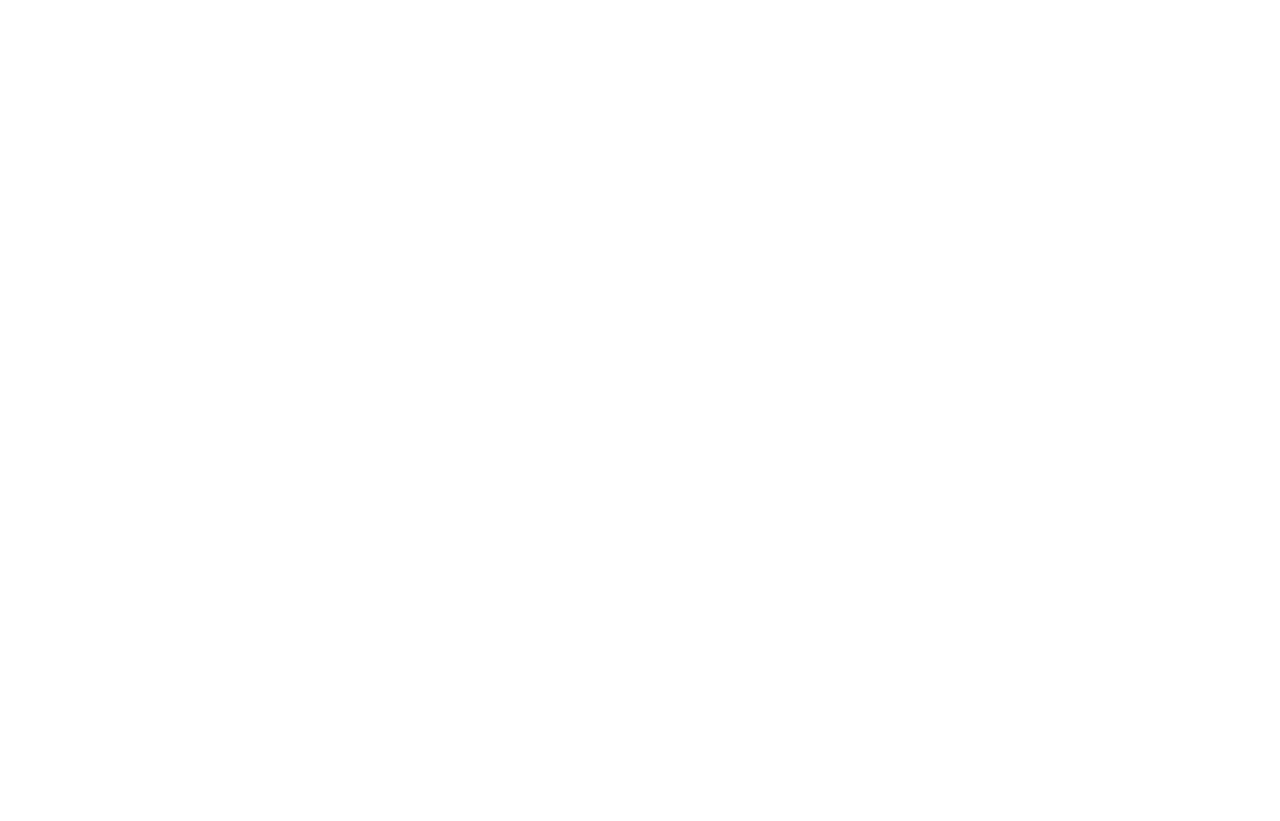
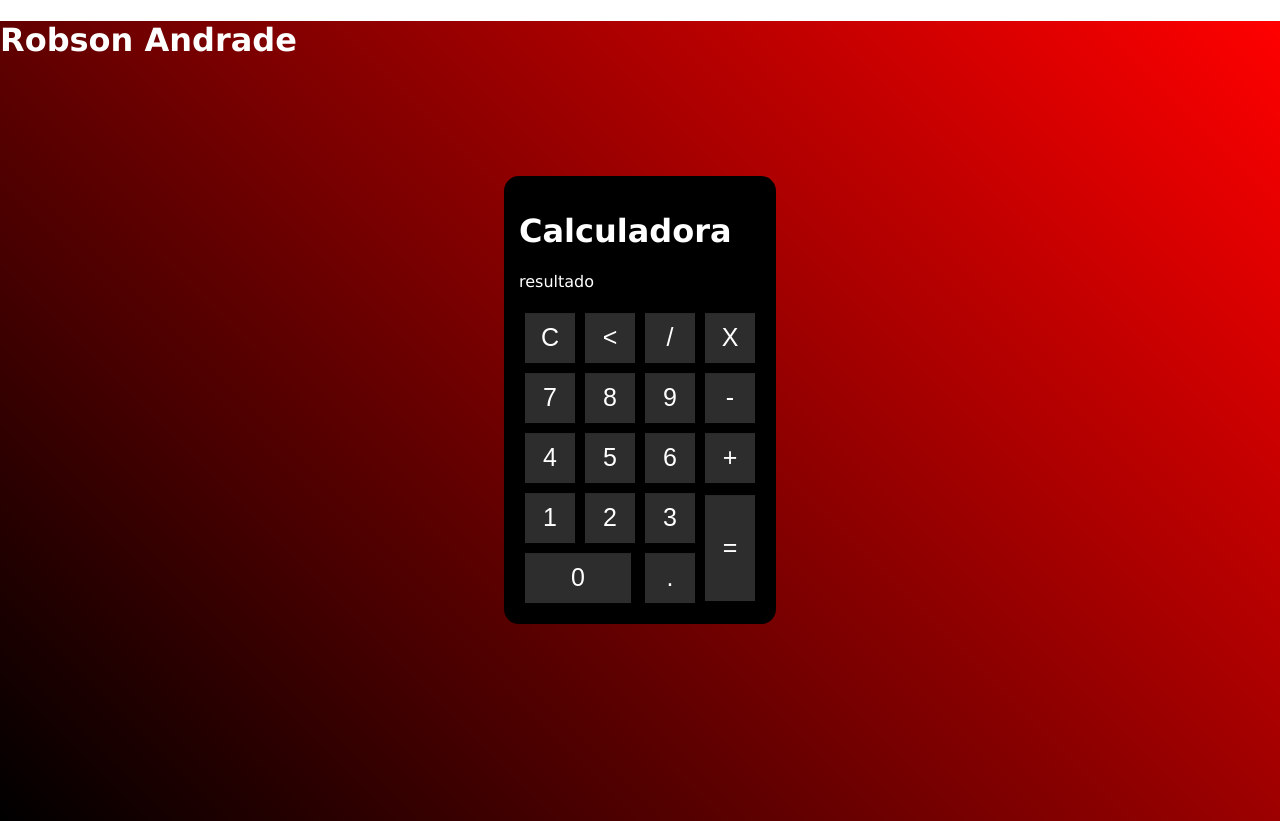
Before and after one commit to RobsonAndrade1/Calculadora-com-JavaScript, a plain HTML site: page index.html in a window 1280 px wide. Before the commit the page ends 800 px from the top, so only its background shows below. Drawn offline with Linux system fonts and the light colour scheme.

Commit message:
estilizando calculadora

```diff
--- a/index.html
+++ b/index.html
@@ -4,11 +4,48 @@
 
         <meta charset="UTF-8">
         <title>Calculadora</title>
-        <link rel="stylesheet" href="reset.css">
         <link rel="stylesheet" href="style.css">
 
     </head>
     <body>
 
+        <div class="fundo">
+            <h1>Robson Andrade</h1>
+            <div class="calculadora">
+                <h1>Calculadora</h1>
+                <p id="resultado">resultado</p>
+                <table>
+                    <tr>
+                        <td><button class="botao" >C</button></td>
+                        <td><button class="botao"><</button></td>
+                        <td><button class="botao">/</button></td>
+                        <td><button class="botao">X</button></td>
+                    </tr>
+                    <tr>
+                        <td><button class="botao">7</button></td>
+                        <td><button class="botao">8</button></td>
+                        <td><button class="botao">9</button></td>
+                        <td><button class="botao">-</button></td>
+                    </tr>
+                    <tr>
+                        <td><button class="botao">4</button></td>
+                        <td><button class="botao">5</button></td>
+                        <td><button class="botao">6</button></td>
+                        <td><button class="botao">+</button></td>
+                    </tr>
+                    <tr>
+                        <td><button class="botao">1</button></td>
+                        <td><button class="botao">2</button></td>
+                        <td><button class="botao">3</button></td>
+                        <td rowspan="2"><button class="botao" style="height:106px;">=</button></td>
+                    </tr>
+                    <tr>
+                        <td colspan="2"><button class="botao" style="width:106px;">0</button></td>
+                        <td><button class="botao">.</button></td>
+                    </tr>
+                </table>
+            </div>
+        </div>
+
     </body>
 </html>
--- a/style.css
+++ b/style.css
@@ -0,0 +1,35 @@
+body {
+    margin: 0;
+    padding: 0;
+}
+.fundo {
+    background-image: linear-gradient(45deg,black,red);
+    height: 100vh;
+    color: white;
+    font-family: 'Lucida Sans', 'Lucida Sans Regular', 'Lucida Grande', 'Lucida Sans Unicode', Geneva, Verdana, sans-serif;
+}
+
+.calculadora {
+    position: absolute;
+    background-color: black;
+    top: 50%;
+    left: 50%;
+    transform: translate(-50%,-50%);
+    border-radius: 15px;
+    padding: 15px;
+}
+
+.botao {
+    width: 50px;
+    height: 50px;
+    font-size: 25px;
+    margin: 3px;
+    background: #2D2D2D;
+    border: none;
+    color: white;
+    cursor: pointer;
+}
+
+.botao:hover {
+    background: black;
+}
```
